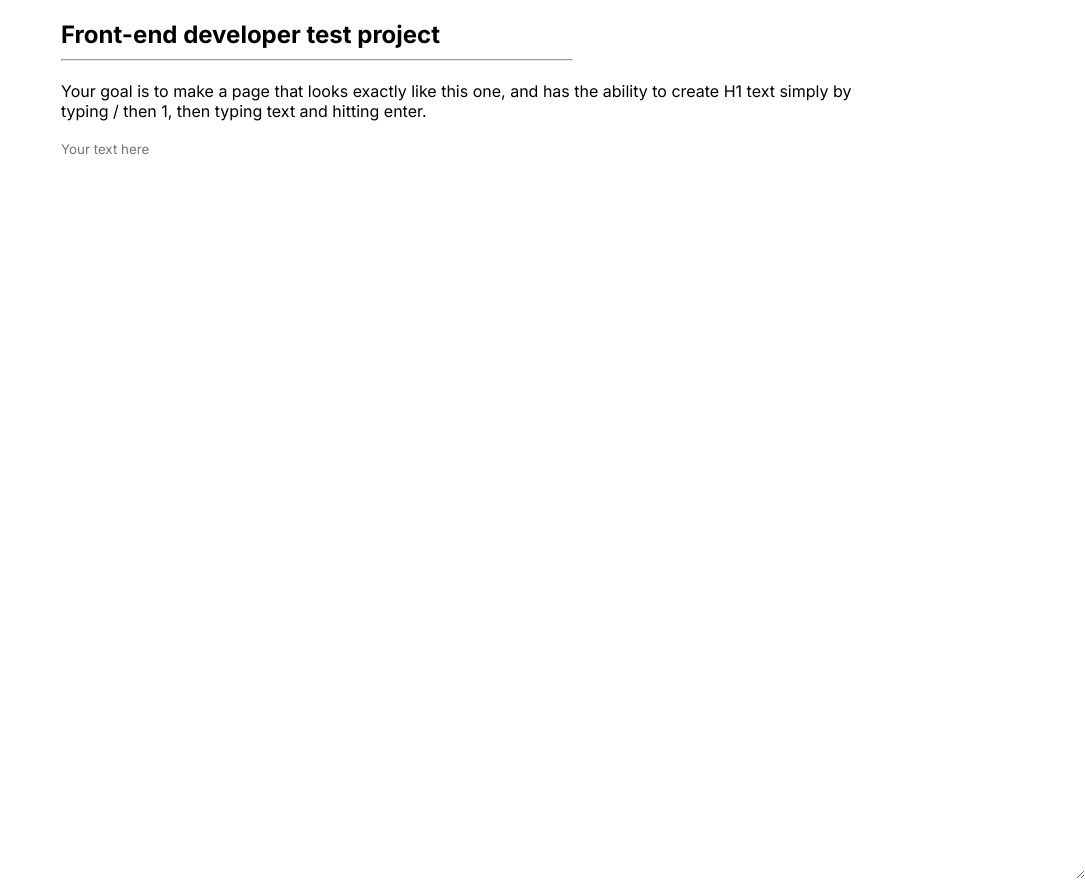
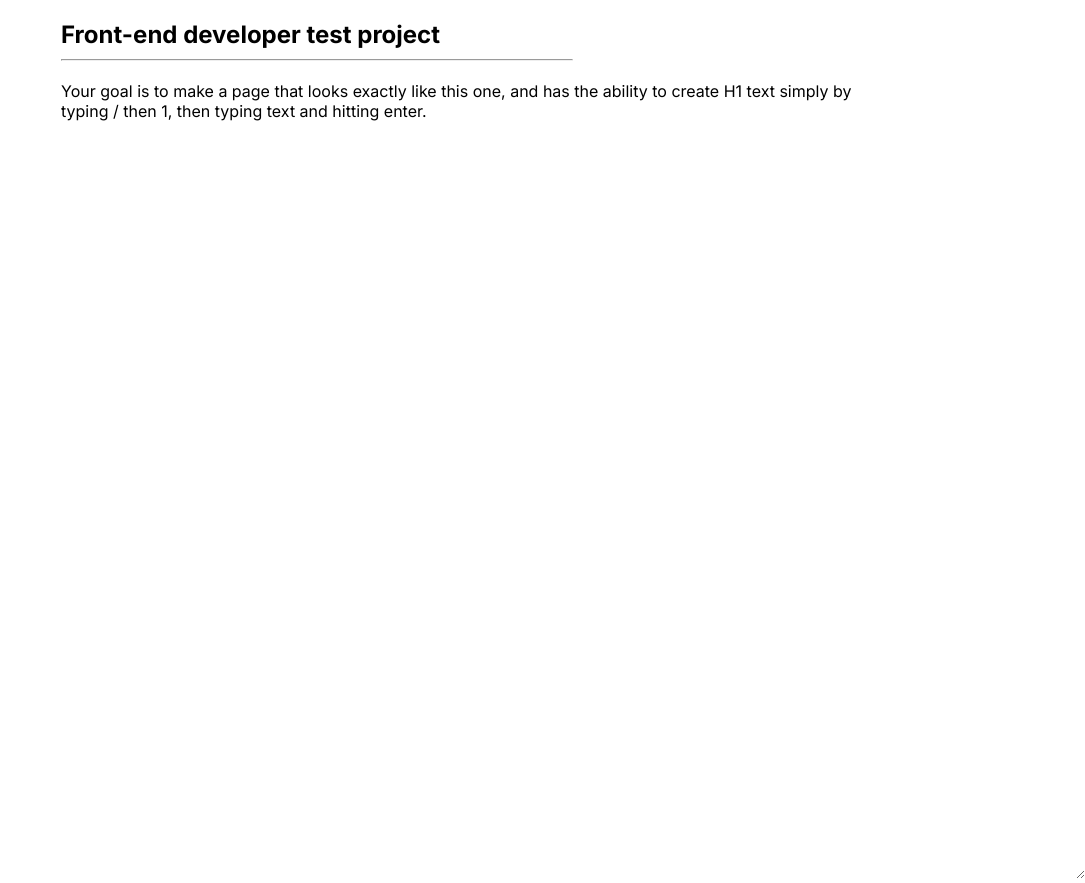
Before and after one commit to Bellagirl-maker/test_project, a plain HTML site: page index.html in a window 1280 px wide. Shown: the whole page, without its empty margins (195-1280 px from the left). Drawn offline with Linux system fonts and the light colour scheme.

Commit message:
Update index.html

```diff
--- a/index.html
+++ b/index.html
@@ -17,7 +17,7 @@
             <textarea id="textarea1"
                 class="input shadow"
                 name="name"
-                placeholder="Your text here "></textarea>
+                placeholder=""></textarea>
         </div>
     </section>
     <script src="index.js"></script>
```
